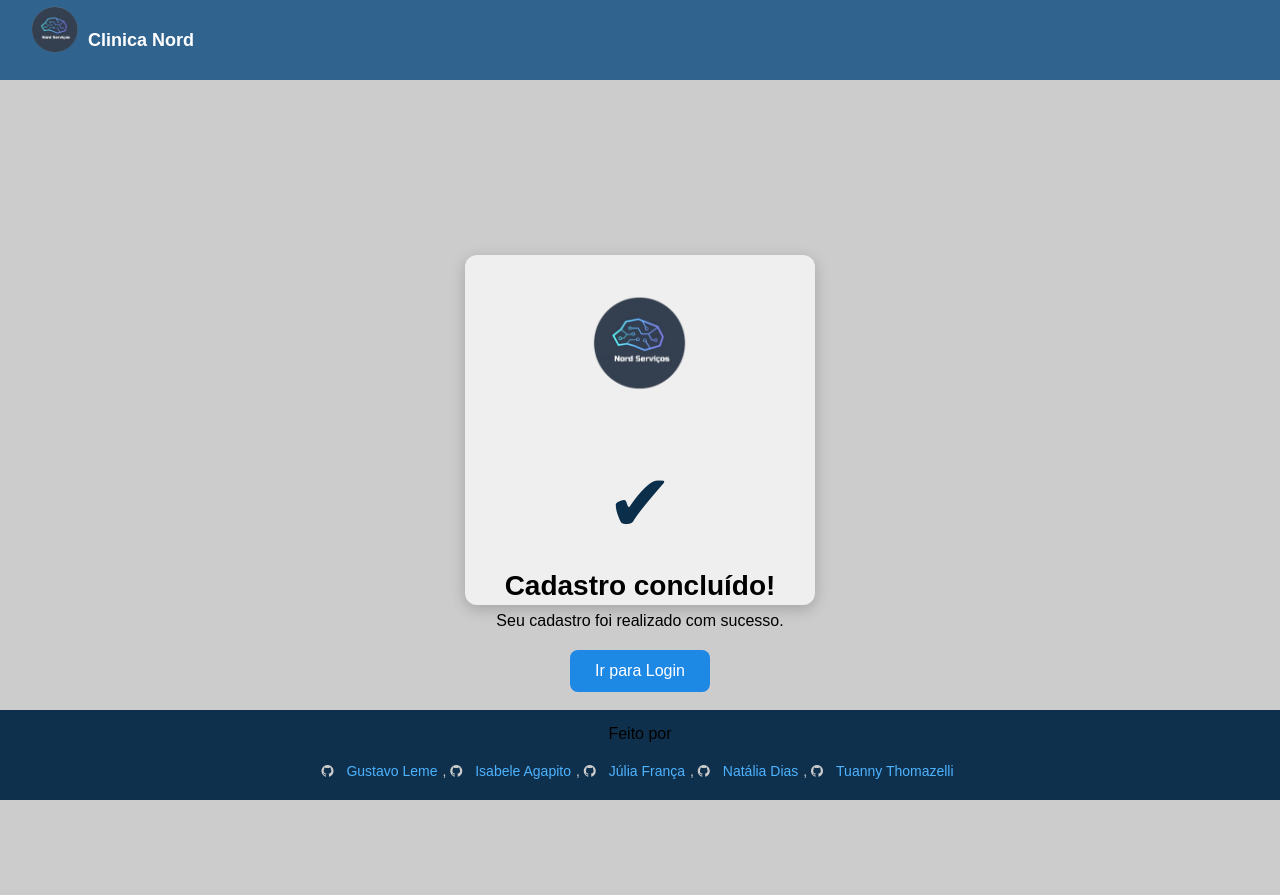
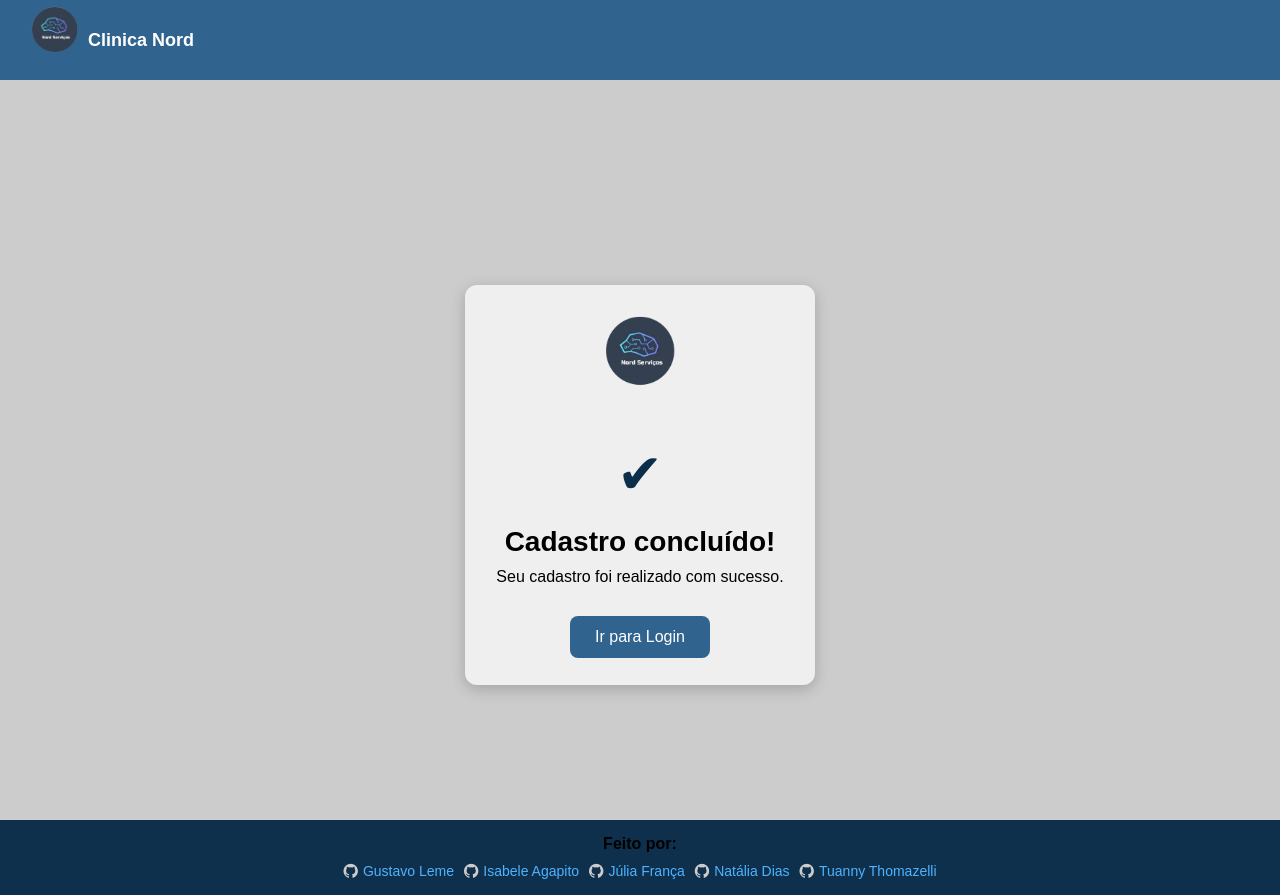
Before and after one commit to ClinicaNord/ClinicaNord, a plain HTML site: page src/main/resources/static/sucesso.html in a window 1280 px wide. Before the commit the page ends 800 px from the top, so only its background shows below. Drawn offline with Linux system fonts and the light colour scheme.

Commit message:
Sucesso
Página de sucesso que iriar aparecer após o cliente finalizar o cadastro, correção das cores

```diff
--- a/src/main/resources/static/style/sucesso.css
+++ b/src/main/resources/static/style/sucesso.css
@@ -8,12 +8,12 @@
 
 /* BODY */
 body {
-  font-family: Arial, sans-serif;
+  height: 100vh;
   background: #ccc;
   color: #ccc;
   display: flex;
   flex-direction: column; /* Para organizar os elementos em coluna */
-  min-height: 100vh; /* Garante que o body ocupe a tela inteira */
+  min-height: 100vh;
   margin: 0;
 }
 
@@ -26,7 +26,6 @@ header {
   padding: 15px 30px;
   color: white;
   width: 100%;
-  position: fixed; /* Fixa o header no topo */
   top: 0;
   left: 0;
   z-index: 1000; /* Para garantir que fique acima do conteúdo */
@@ -68,9 +67,11 @@ main {
   border-radius: 12px;
   box-shadow: 0 4px 15px rgba(0,0,0,0.2);
   text-align: center;
+  align-items: center;
   width: 350px;
-  height: 350px;
+  height: 400px;
   animation: fadeIn 0.5s ease;
+  margin-top: 0px;
 }
 
 /* Animações */
@@ -83,9 +84,10 @@ main {
 
 /* CHECKMARK - Apenas animação e estilo */
 .checkmark {
-  font-size: 80px;
+  font-size: 55px;
   color: #0b2e4a;
   animation: pop 0.5s ease;
+  margin-bottom: 0px;
 }
 
 h1 {
@@ -96,12 +98,12 @@ h1 {
 
 p {
   font-size: 16px;
-  margin-bottom: 20px;
+  margin-bottom: 30px;
   color: #000;
 }
 
 button {
-  background: #1e88e5;
+  background: #30638e;
   border: none;
   padding: 12px 25px;
   color: #fff;
@@ -112,7 +114,7 @@ button {
 }
 
 button:hover {
-  background: #0b0491;
+  background: #0f304c;
 }
 
 @keyframes pop {
@@ -123,12 +125,12 @@ button:hover {
 
 /* LOGO */
 .logo img {
-  width: 100px;
+  width: 75px;
   margin-bottom: 20px;
 }
 /* ESPAÇO PARA O FOOTER */
 .espaco {
-  height: 10px; /* Ajuste conforme a altura do seu footer */
+  height: 70px; /* Ajuste conforme a altura do seu footer */
 }
 
 /* FOOTER - Fixa no final da tela */
@@ -136,29 +138,59 @@ footer {
   background: #0f304c;
   padding: 15px;
   text-align: center;
+  color: #ccc;
   font-size: 14px;
-  color: #ccc;
-  margin-top: 20px;
   width: 100%;
-  position: absolute;
-  bottom: 0; /* Fixa o rodapé no fundo */
+  box-sizing: border-box;
+  bottom: 0;
   left: 0;
-    box-sizing: border-box;
-    height: 90px;
 }
 
-/* LINKS DO FOOTER */
+footer p {
+  margin: 0 0 10px 0;
+  font-weight: bold;
+}
+
+.footer-links {
+  display: flex;
+  flex-wrap: wrap;
+  justify-content: center;
+  gap: 10px;
+}
+
+.footer-item {
+  display: flex;
+  align-items: center;
+  gap: 5px;
+}
+
 footer a {
   color: #4db3ff;
   text-decoration: none;
-  margin: 0 5px;
 }
 
 footer a:hover {
-  text-decoration: none;
+  color: #4db3ff;
+  text-decoration: underline;
 }
 
 .fa-github {
-  margin-right: 8px;
   color: #ccc;
+  font-size: 1.2em;
 }
+
+.fa-github:hover {
+  color: #4db3ff;
+}
+
+/* Responsividade: itens em coluna em telas menores */
+@media (max-width: 600px) {
+  .footer-links {
+    flex-direction: column;
+    align-items: center;
+  }
+
+  footer{
+    position: relative;
+     }
+}
--- a/src/main/resources/static/sucesso.html
+++ b/src/main/resources/static/sucesso.html
@@ -1,5 +1,6 @@
 <!DOCTYPE html>
 <html lang="pt-BR">
+
 <head>
   <meta charset="UTF-8">
   <meta name="viewport" content="width=device-width, initial-scale=1.0">
@@ -7,6 +8,7 @@
   <link rel="stylesheet" href="https://cdnjs.cloudflare.com/ajax/libs/font-awesome/4.7.0/css/font-awesome.min.css">
   <link rel="stylesheet" href="./style/sucesso.css">
 </head>
+
 <body>
   <header>
     <div class="logo">
@@ -26,15 +28,26 @@
   </main>
   <div class="espaco"></div>
   <footer>
-    <p>Feito por
-        <div></div>
-      <i class="fa fa-github"></i><a href="#">Gustavo Leme</a>,
-       <i class="fa fa-github"></i><a href="#">Isabele Agapito</a>,
-       <i class="fa fa-github"></i><a href="#">Júlia França</a>,
-       <i class="fa fa-github"></i><a href="#">Natália Dias</a>,
+    <p>Feito por:</p>
+    <div class="footer-links">
+      <div class="footer-item">
+        <i class="fa fa-github"></i><a href="#">Gustavo Leme</a>
+      </div>
+      <div class="footer-item">
+        <i class="fa fa-github"></i><a href="#">Isabele Agapito</a>
+      </div>
+      <div class="footer-item">
+        <i class="fa fa-github"></i><a href="#">Júlia França</a>
+      </div>
+      <div class="footer-item">
+        <i class="fa fa-github"></i><a href="#">Natália Dias</a>
+      </div>
+      <div class="footer-item">
         <i class="fa fa-github"></i><a href="#">Tuanny Thomazelli</a>
-    </p>
+      </div>
+    </div>
   </footer>
+
   <script>
     function voltar() {
       // Redireciona para a página de login (ajuste o link conforme sua necessidade)
@@ -42,4 +55,5 @@
     }
   </script>
 </body>
+
 </html>
```
Lines whose indentation alone changed are shown as unchanged.
